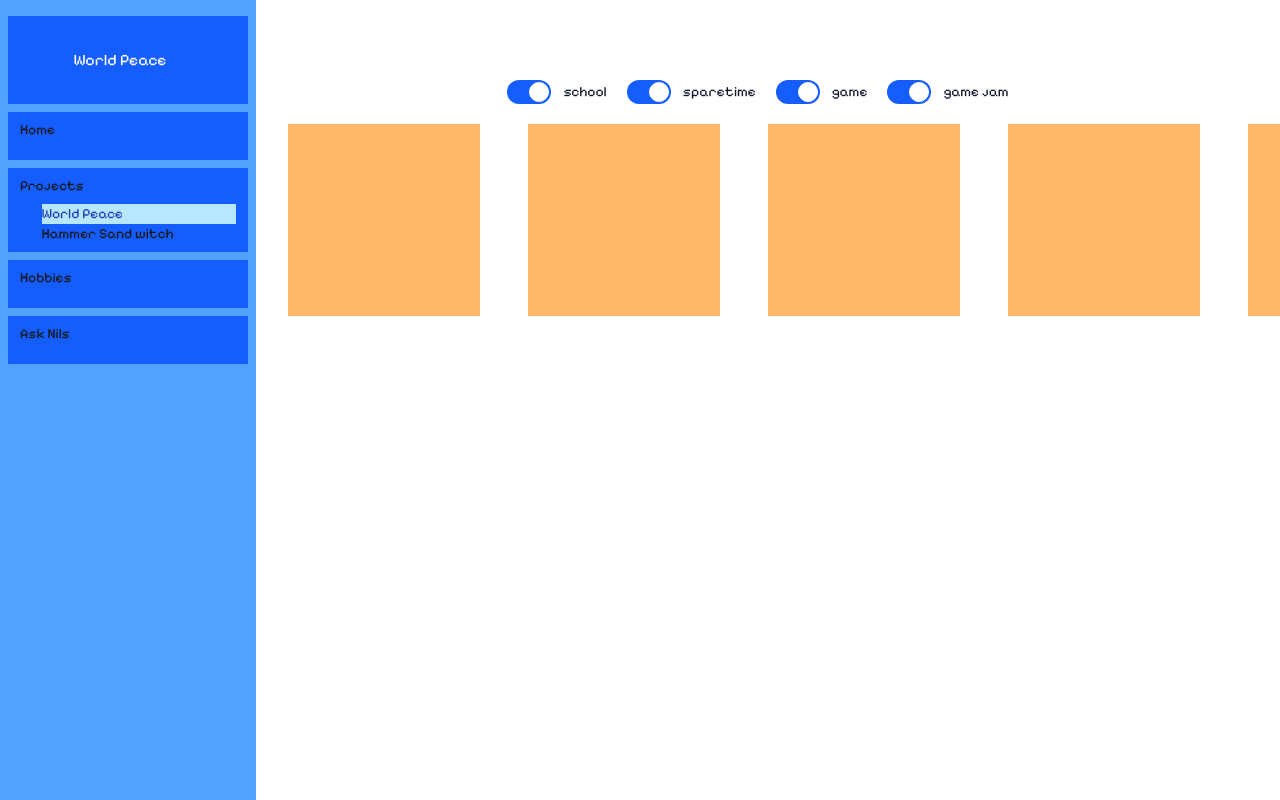
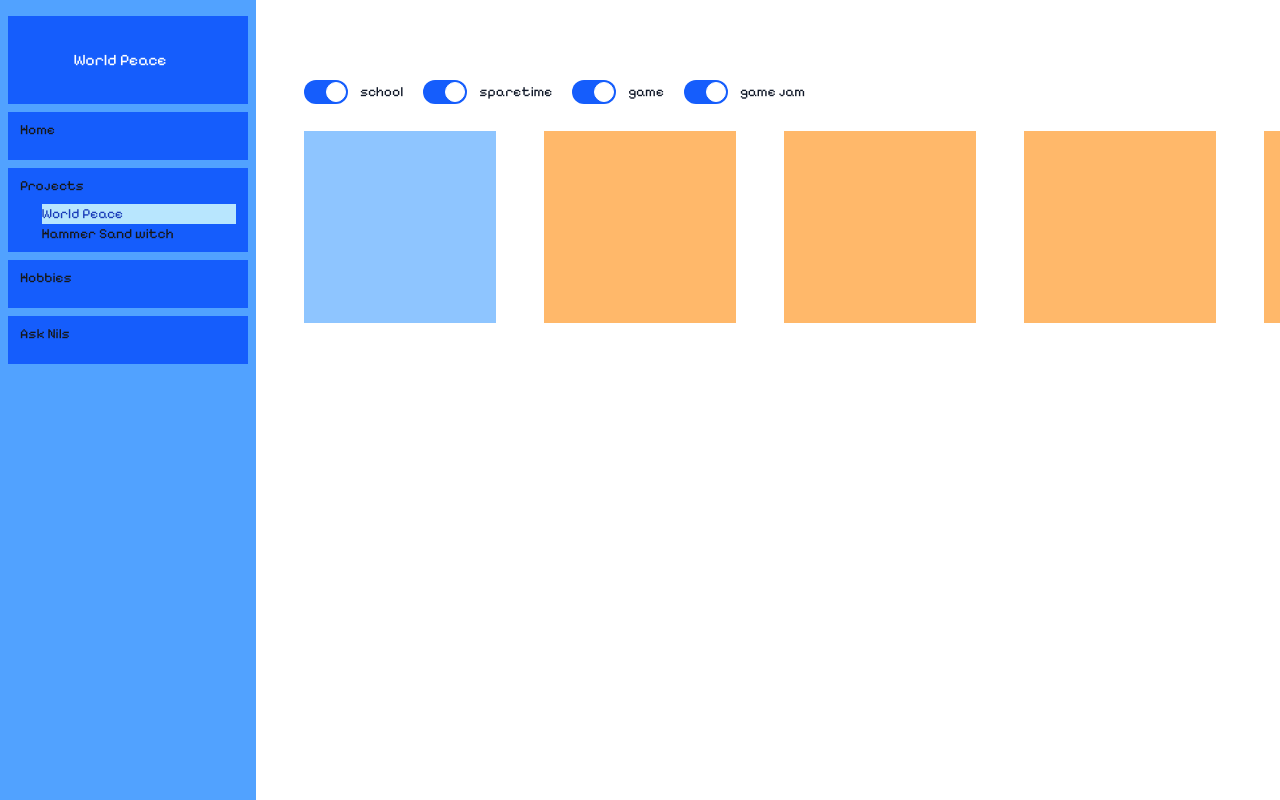
Before and after one commit to Thobla/100Days500Hours, a Next.js app in the folder website/portfolio/: page /projects/worldpeace in a window 1280 px wide. Built offline with nearby package versions, Linux system fonts and the light colour scheme.

Commit message:
Feat: Can now select project boxes by clicking on them

```diff
--- a/website/portfolio/src/app/projects/worldpeace/clientManager.tsx
+++ b/website/portfolio/src/app/projects/worldpeace/clientManager.tsx
@@ -31,19 +31,11 @@ export function initBoxVis(buttonStates: Map<number, boolean>, info: Map<number,
 export default function ClientPage(){
     const [buttonStates, setButtonStates] = useState<Map<number, boolean>>(initButtonStates())
     const [boxVis, setBoxVis] = useState<Map<number, boolean>>(initBoxVis(buttonStates, projectInfo))
-    console.log(boxVis.get(1));
-    console.log(boxVis.get(2));
-    console.log(boxVis.get(3));
-    console.log(boxVis.get(4));
-    console.log(boxVis.get(5));
-    const [clicked, setClicked]: [boolean, Function] =  useState(false);
     function onClick(id: number){
-        console.log("here", buttonStates.get(id));
         const newBStates = new Map(buttonStates);
         newBStates.set(id, !buttonStates.get(id))
         setButtonStates(newBStates);
     }
-    console.log("boxVis client: ", boxVis)
     return(
         <>
         <FilterContainer bStates={buttonStates} bStatesFun={onClick} setBoxVis={setBoxVis} boxVis={boxVis}/>
--- a/website/portfolio/src/app/projects/worldpeace/page.tsx
+++ b/website/portfolio/src/app/projects/worldpeace/page.tsx
@@ -5,7 +5,7 @@ import ClientPage from './clientManager';
 export default function Page(){
     return(
         <>
-        <div className="flex flex-wrap justify-center gap-y-5 my-8">
+        <div className="flex flex-wrap flex-col justify-center gap-y-5 my-8">
         <ClientPage/>
         </div>
         </>
--- a/website/portfolio/src/app/projects/worldpeace/projectBox.tsx
+++ b/website/portfolio/src/app/projects/worldpeace/projectBox.tsx
@@ -5,14 +5,29 @@ import clsx from 'clsx'
 
 
 export default function ProjectBox(props : {id: number,
-                                   boxVis: Map<number, boolean>}){
-    const [leftIdx, setLeftIdx] = useState();
-    console.log("boxVis projectBox: ", props.boxVis)
+                                   boxVis: Map<number, boolean>,
+                                   selected: number,
+                                   setSelected: Function}){
+//    const [leftIdx, setLeftIdx] = useState();
+    function onclick(){
+        if (props.selected === props.id){
+            props.setSelected(-1);
+        }
+        else{
+            props.setSelected(props.id);
+        }
+        console.log("click")
+        console.log(props.selected)
+        console.log("id: ", props.id)
+    }
     return(
         <div id={props.id.toString()}
         hidden={false}
-        className={clsx("w-24 h-24 aspect-1/1 bg-orange-300 md:w-48 md:h-48",
-                        {'hidden': !props.boxVis.get(props.id),},
+        onClick={onclick}
+        className={clsx("w-24 h-24 aspect-1/1 md:w-48 md:h-48",
+                        {'hidden': !props.boxVis.get(props.id),
+                         'bg-blue-300': props.selected === props.id,
+                         'bg-orange-300': !(props.selected === props.id)},
                         )}>
         </div>
     )
--- a/website/portfolio/src/app/projects/worldpeace/projectContainer.tsx
+++ b/website/portfolio/src/app/projects/worldpeace/projectContainer.tsx
@@ -1,6 +1,6 @@
 'use state'
 import ProjectBox from './projectBox';
-import useState from 'react';
+import { useState } from 'react';
 
 export enum PTypes {
     school = 1,
@@ -46,12 +46,13 @@ export const projectInfo : Map<number, ProjectInfo> = new Map<number, ProjectInf
 
 export function ProjectContainer(props: { size: number,
                                         boxVis: Map<number, boolean>}){
-    console.log("boxVis project container: ", props.boxVis)
+    const [selected, setSelected] = useState(Math.min(... projects));
     return(
         <div className="flex justify-center">
             <div className="flex flex-row content-start gap-x-[5%] w-full">
                 {projects.map((p_id: number) => {return(
-                    <ProjectBox id={p_id} key={p_id} boxVis={props.boxVis}/>
+                    <ProjectBox id={p_id} key={p_id} boxVis={props.boxVis}
+                    selected={selected} setSelected={setSelected}/>
                 );
                 })}
             </div>
--- a/website/portfolio/src/app/projects/worldpeace/projectFilter.tsx
+++ b/website/portfolio/src/app/projects/worldpeace/projectFilter.tsx
@@ -15,12 +15,14 @@ export function FilterContainer(props: {bStates: Map<number, boolean>,
                                 boxVis: Map<number, boolean>,
                                 bStatesFun: ButtonFunction}){
     return(
-        nameTypeTuples.map((data) => {
+        <div>
+        {nameTypeTuples.map((data) => {
             let [name, id] = data;
             return(
                 <FilterButton key={id} name={name} PType={id} bStates={props.bStates} bStatesFun={props.bStatesFun} boxVis={props.boxVis} setBoxVis={props.setBoxVis}/>
             )
-        })
+        })}
+        </div>
     )
 }
 
```
Also changed, not shown: website/portfolio/public/example.gif (added).
